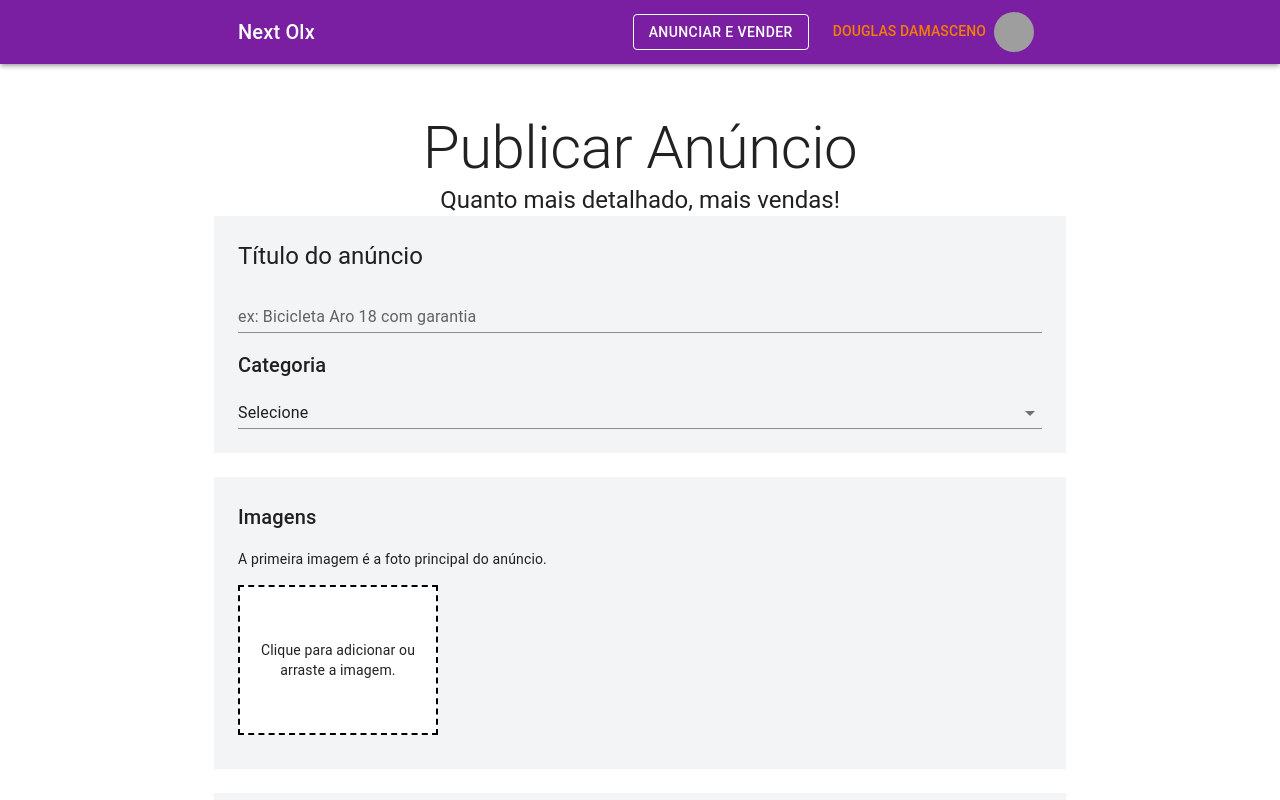
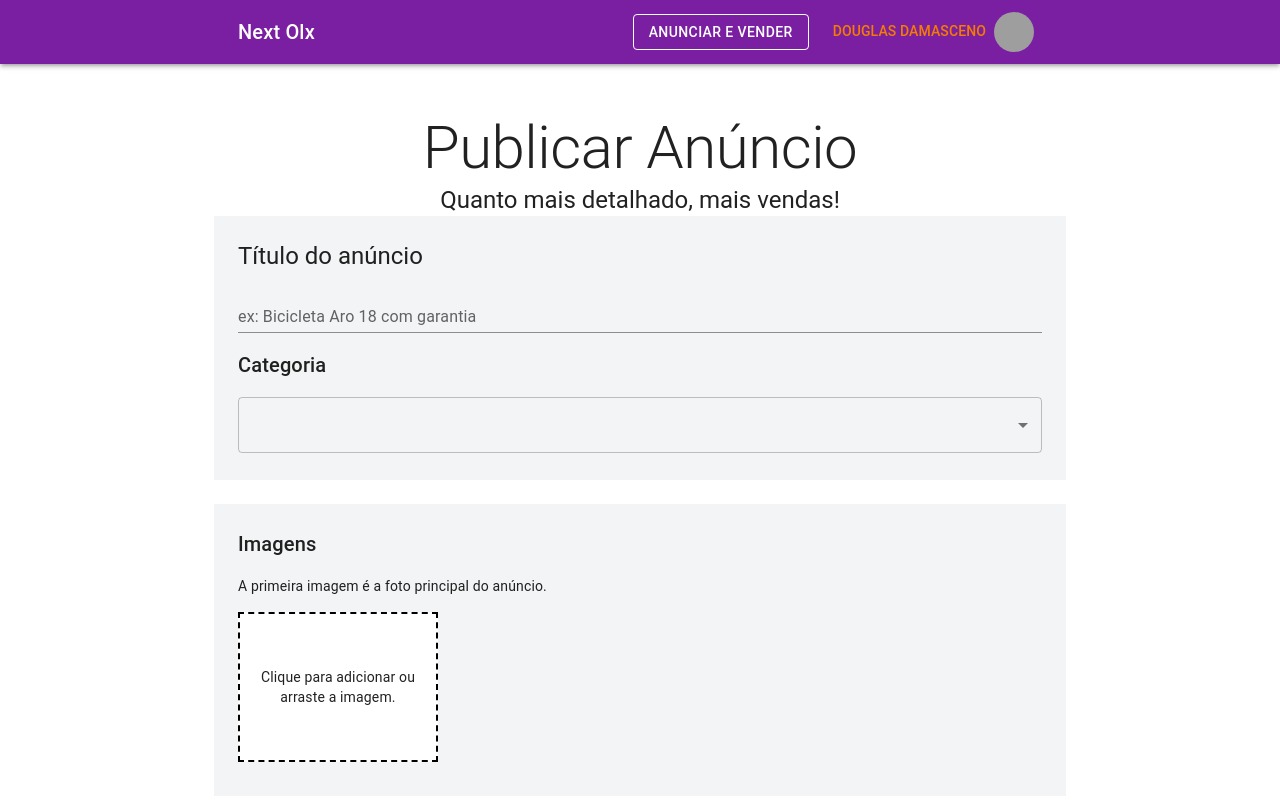
Before and after one commit to douglasdamasceno/Next-OLX, a Next.js app: page /user/publish in a window 1280 px wide. Shown: the top 800 px of the page. Built offline with nearby package versions, Linux system fonts and the light colour scheme; grey boxes are pictures that could not be loaded.

Commit message:
feat: validação do select de categoria

```diff
--- a/pages/user/publish.tsx
+++ b/pages/user/publish.tsx
@@ -1,6 +1,8 @@
 import { Container, Typography,Theme,Box ,TextField,Select,
         useTheme, Button, useMediaQuery, IconButton,FormControl, InputLabel,OutlinedInput,
         InputAdornment,
+        MenuItem,
+        FormHelperText,
     } from '@mui/material';
 import React, { useState } from 'react';
 
@@ -11,6 +13,7 @@ import { DeleteForever } from '@mui/icons-material';
 import { useDropzone } from 'react-dropzone';
 import { Formik } from 'formik';
 import * as yup from 'yup';
+import { FormControlUnstyled } from '@mui/base';
 
 const useStyles = makeStyles((theme:Theme) => ({
     box:{
@@ -62,6 +65,7 @@ const validationSchema = yup.object().shape({
         .min(6,"Escreva um título maior")
         .max(100,"Escreva um título menor")
         .required('Título é obrigatório'),
+    category: yup.string().required('Categoria é obrigatória'),
 });
 
 const Publish: React.FC = () => {
@@ -100,6 +104,7 @@ const Publish: React.FC = () => {
             <Formik
                 initialValues={{
                     title:'',
+                    category:'',
                 }}
                 validationSchema={validationSchema}
                 onSubmit={(values)=>{
@@ -142,23 +147,21 @@ const Publish: React.FC = () => {
                                         <Typography component="h6" color='textPrimary'  variant='h6' >
                                             Categoria
                                         </Typography>
-                                        <Select
-                                            variant='standard'
-                                            native
-                                            fullWidth
-                                            value=""
-                                            label="Age"
-                                            onChange={()=>{}}
-                                            inputProps={{
-                                                name: 'category',
-                                            }}
-                                        >
-                                            <option value="">Selecione</option>
-                                            <option value={1}>Bebê e Criança</option>
-                                            <option value={2}>Agricultura</option>
-                                            <option value={3}>Moda</option>
-                                            <option value={4}>Carro</option>
-                                        </Select>
+                                        <FormControl  error={!!errors.category}>
+                                            <Select
+                                                name="category"
+                                                fullWidth
+                                                value={values.category}
+                                                onChange={handleChange}
+                                            >
+                                                <MenuItem value="">Selecione uma categoria</MenuItem>
+                                                <MenuItem value="Bebê e Criança">Bebê e Criança</MenuItem>
+                                                <MenuItem value="Agricultura">Agricultura</MenuItem>
+                                                <MenuItem value="Moda">Moda</MenuItem>
+                                                <MenuItem value="Carro">Carro</MenuItem>
+                                            </Select>
+                                            <FormHelperText>{errors.category}</FormHelperText>
+                                        </FormControl>
                                     </Box>
                                     <Box
                                         display="flex"
```
